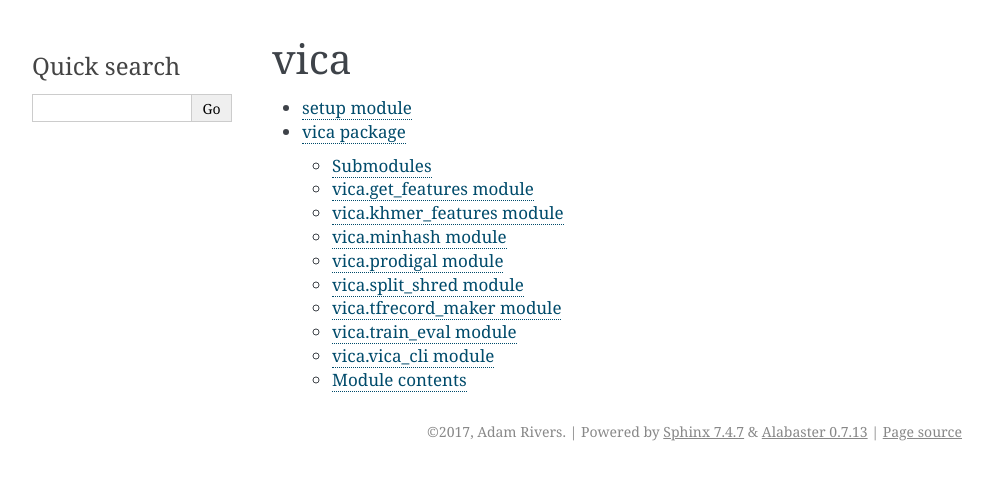
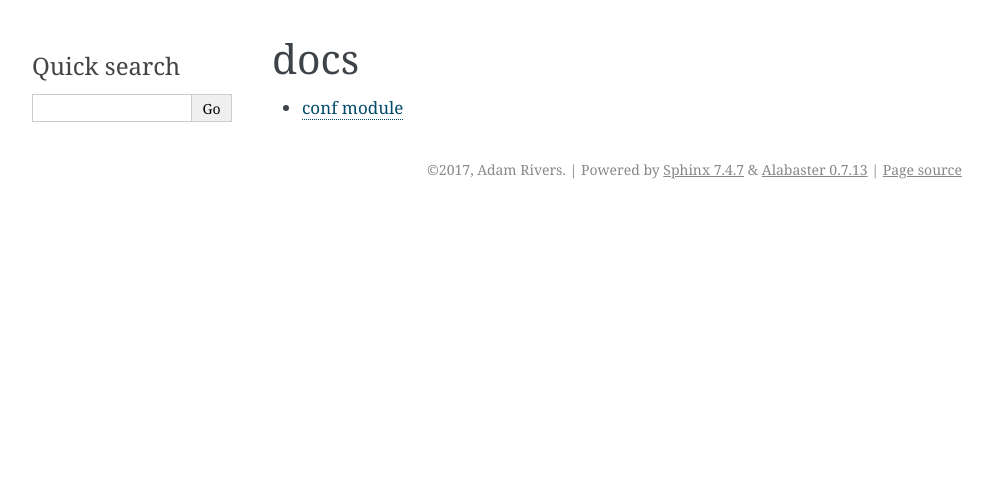
Before and after one commit to USDA-ARS-GBRU/vica, a Sphinx documentation site: the page built from docs/modules.rst, in a window 1280 px wide. Shown: the top 480 px of the page, without its empty margins (148-1141 px from the left). Built offline with Sphinx 7.4.7, drawn with Linux system fonts in a browser that asks for light colours.

Commit message:
modified setup.py

```diff
--- a/docs/modules.rst
+++ b/docs/modules.rst
@@ -1,8 +1,7 @@
-vica
+docs
 ====
 
 .. toctree::
    :maxdepth: 4
 
-   setup
-   vica
+   conf
--- a/setup.py
+++ b/setup.py
@@ -18,7 +18,7 @@ setup(
     #tests_require=['nose'],
     author='Adam R. Rivers, Qingpeng Zhang',
     author_email='adam.rivers@ars.usda.gov',
-    install_requires=['tensorflow>=1.4', 'pandas>-0.20.3', 'numpy>=1.13.1',
+    install_requires=['tensorflow>=1.4', 'pandas>=0.20.3', 'numpy>=1.13',
         'biopython>=1.70','scipy>=0.19.0', 'khmer>=2.1.1','ete3',
         'pyfaidx>=0.5', 'pyyaml',],
     python_requires='>3.5',
```
